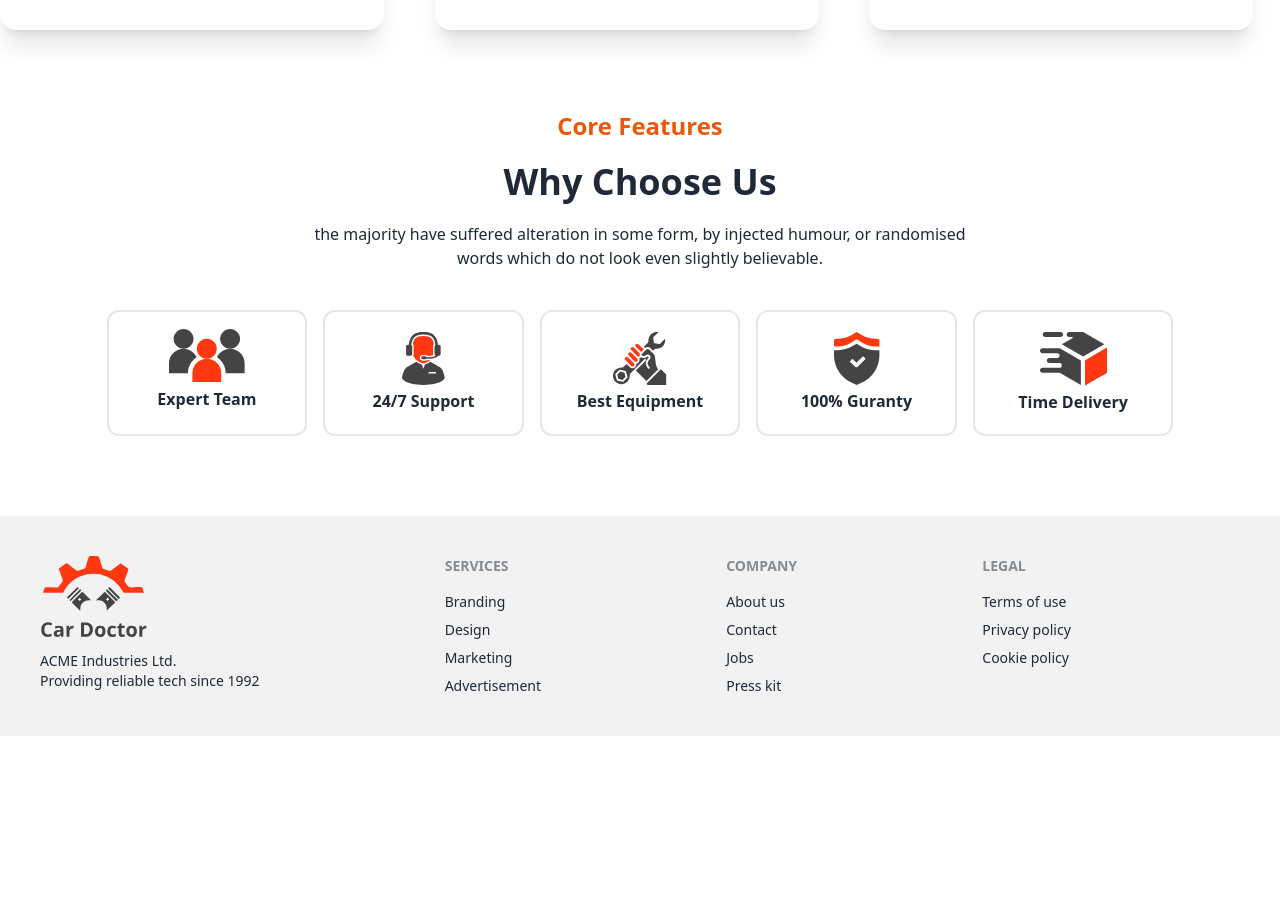
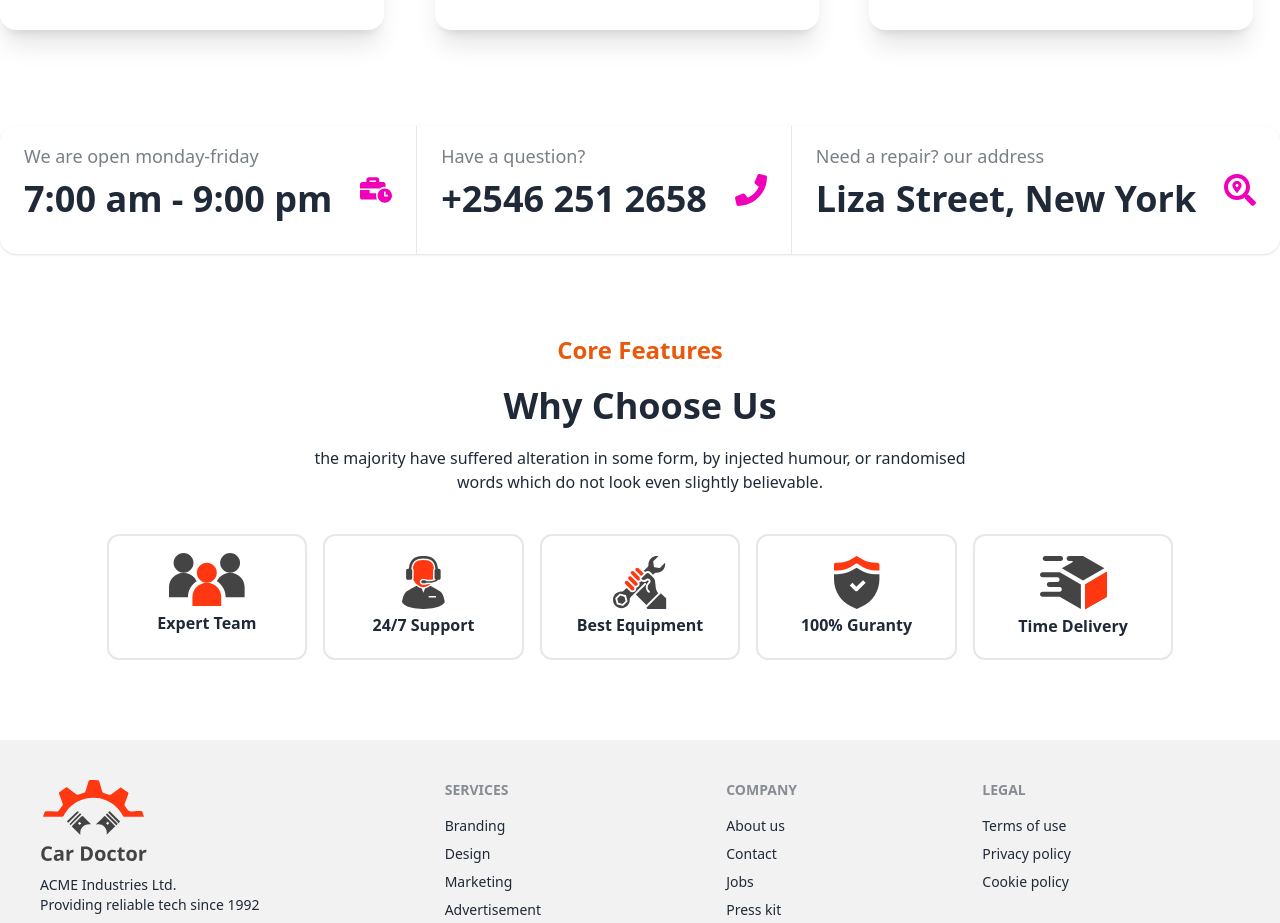
Before and after one commit to Sobuj54/module-69-car-doctor-client, a React (Vite) app: page / in a window 1280 px wide. Shown: the part 2672-3595 px from the top of the page. Before the commit the page ends 3408 px from the top, so only its background shows below. Built offline with nearby package versions, Linux system fonts and the light colour scheme; no server answers.

Commit message:
added open time section

```diff
--- a/package.json
+++ b/package.json
@@ -15,6 +15,7 @@
     "match-sorter": "^6.3.1",
     "react": "^18.2.0",
     "react-dom": "^18.2.0",
+    "react-icons": "^4.10.1",
     "react-router-dom": "^6.14.2",
     "sort-by": "^1.2.0"
   },
--- a/src/pages/Home/Home/Home.jsx
+++ b/src/pages/Home/Home/Home.jsx
@@ -1,6 +1,7 @@
 import About from "../About/About";
 import Banner from "../Banner/Banner";
 import CoreFeatures from "../CoreFeatures/CoreFeatures";
+import OpenTime from "../OpenTime/OpenTime";
 import Services from "../Services/Services";
 
 const Home = () => {
@@ -9,6 +10,7 @@ const Home = () => {
       <Banner></Banner>
       <About></About>
       <Services></Services>
+      <OpenTime></OpenTime>
       <CoreFeatures></CoreFeatures>
     </>
   );
--- /dev/null
+++ b/src/pages/Home/OpenTime/OpenTime.jsx
@@ -0,0 +1,39 @@
+import { FaBusinessTime, FaPhone, FaSearchLocation } from "react-icons/fa";
+
+const OpenTime = () => {
+  return (
+    <div className="w-full mt-24  ">
+      <div className="stats stats-vertical lg:stats-horizontal shadow lg:h-32 w-full">
+        <div className="stat">
+          <div className="stat-figure text-secondary">
+            <FaBusinessTime className="inline-block w-8 h-8 stroke-current" />
+          </div>
+          <div className="stat-title text-lg">We are open monday-friday</div>
+          <div className="text-2xl font-bold md:stat-value">
+            7:00 am - 9:00 pm
+          </div>
+        </div>
+
+        <div className="stat">
+          <div className="stat-figure text-secondary">
+            <FaPhone className="inline-block w-8 h-8 stroke-current" />
+          </div>
+          <div className="stat-title text-lg">Have a question?</div>
+          <div className="text-2xl font-bold md:stat-value">+2546 251 2658</div>
+        </div>
+
+        <div className="stat">
+          <div className="stat-figure text-secondary">
+            <FaSearchLocation className="inline-block w-8 h-8 stroke-current" />
+          </div>
+          <div className="stat-title text-lg">Need a repair? our address</div>
+          <div className="text-2xl font-bold md:stat-value">
+            Liza Street, New York
+          </div>
+        </div>
+      </div>
+    </div>
+  );
+};
+
+export default OpenTime;
```
Also changed, not shown: 1 other file (tests, documents, lock files or other folders).
